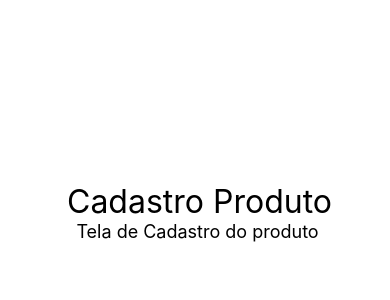
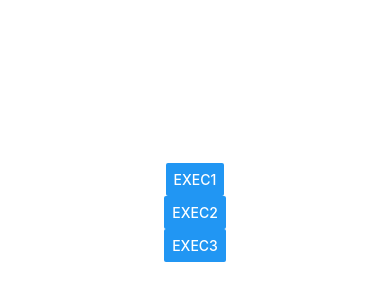
Before and after one commit to JordyLimaEng/React-Native, a React Native app: screen / in a window 390 px wide. Shown: the part 210-510 px from the top of the page. Built offline with nearby package versions, Linux system fonts and the light colour scheme.

Commit message:
Botão e diferentes chamadas de função

```diff
--- a/src/App.js
+++ b/src/App.js
@@ -1,17 +1,12 @@
 import React from 'react'
 import { View, StyleSheet } from 'react-native'
 
-import Titulo from './components/Titulo'
-// import Aleatorio from './components/aleatorio'
-// import MinMax from './components/MinMax'
-// import CompPadrao, {Comp1,Comp2} from './components/Multi'
-// import Primeiro from './components/Primeiro'
+import Botao from './components/Botao'
 
 export default () =>  (
 
     <View style={style.App}>
-        <Titulo principal = "Cadastro Produto"
-                secundario = "Tela de Cadastro do produto" />
+        <Botao />
     </View>
 
 )
--- /dev/null
+++ b/src/components/Botao.js
@@ -0,0 +1,26 @@
+import React from 'react'
+import {Button} from 'react-native'
+
+export default props =>{
+
+    function executar(){
+        console.warn("#1")
+    }
+
+    return(
+        <>
+            <Button
+            title="Exec1"
+            onPress = {executar}
+            />
+            <Button
+            title="Exec2"
+            onPress = {function(){console.warn("#2")}}
+            />
+            <Button
+            title="Exec3"
+            onPress = {()=>console.warn("#3")}
+            />
+        </>
+    )
+}
```
